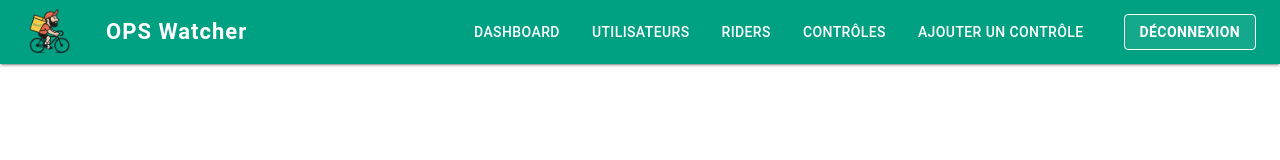
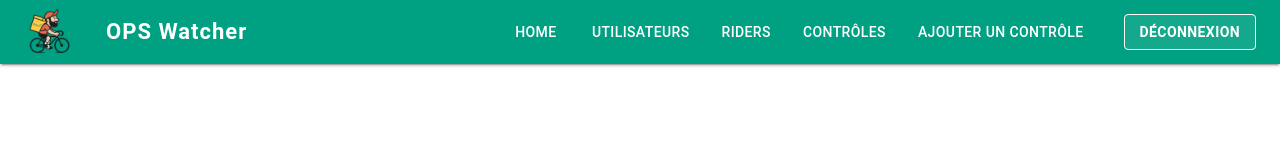
Before and after one commit to Hamza-GG/admin-dashboard, a React (Vite) app: page /dashboard in a window 1280 px wide. Shown: the top 160 px of the page. Built offline with nearby package versions, Linux system fonts and the light colour scheme; no server answers; sample sign-in values are in the browser's storage.

Commit message:
Update naming

```diff
--- a/src/components/Navbar.jsx
+++ b/src/components/Navbar.jsx
@@ -79,7 +79,7 @@ const handleLogout = async () => {
         {/* Navigation Buttons */}
         <Box sx={{ display: "flex", gap: 2 }}>
           <Button color="inherit" component={Link} to="/dashboard">
-            Dashboard
+            Home
           </Button>
             <Button color="inherit" component={Link} to="/users">
   Utilisateurs
```
Also changed, not shown: src/components/.ipynb_checkpoints/Navbar-checkpoint.jsx.
